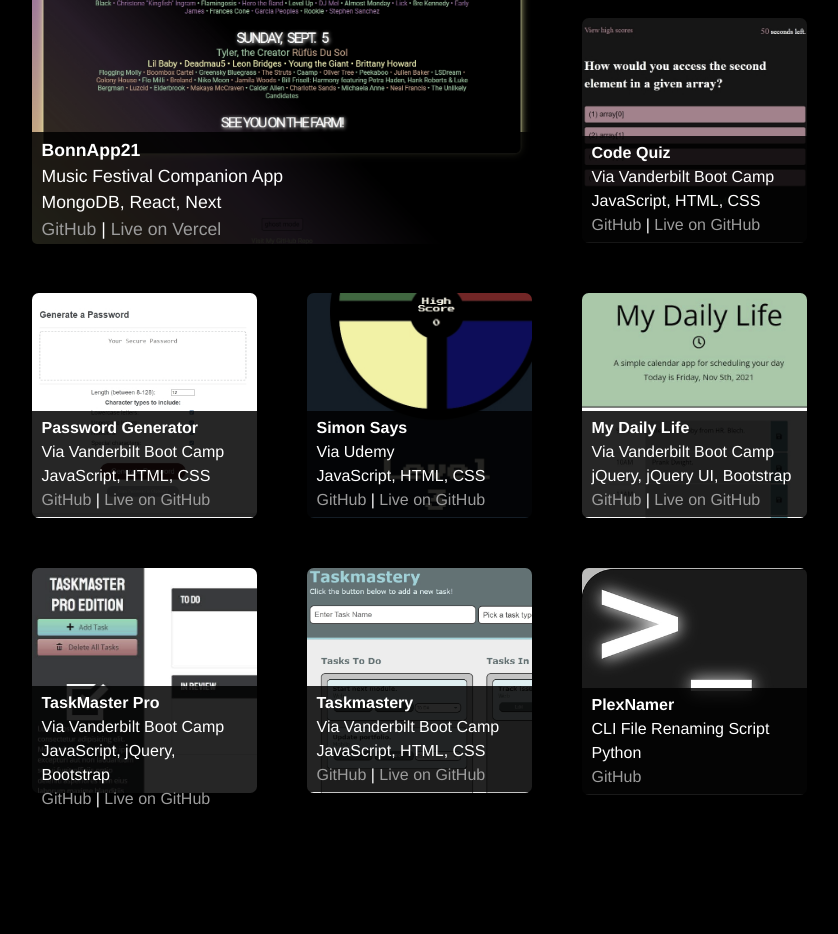
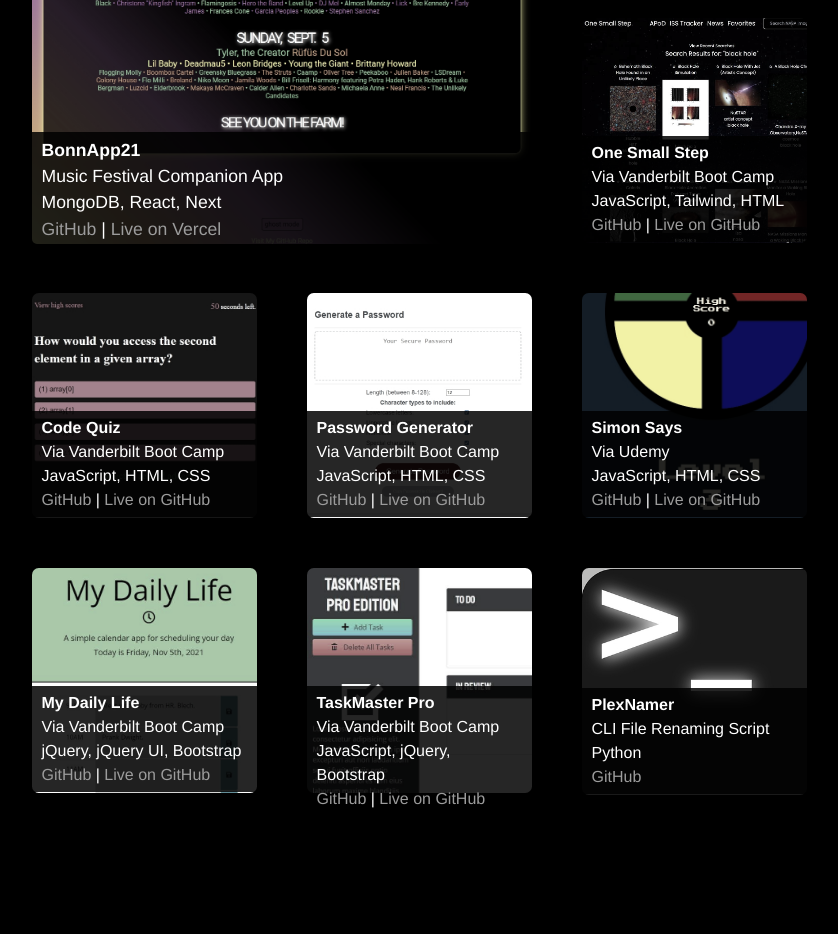
Before and after one commit to branjames117/brans-portfolio, a plain HTML site: page index.html in a window 1280 px wide. Shown: the part 1900-2834 px from the top of the page, without its empty margins (221-1059 px from the left). Drawn offline with Linux system fonts and the light colour scheme.

Commit message:
added project 1 to projects section

```diff
--- a/index.html
+++ b/index.html
@@ -109,6 +109,27 @@
           </div>
           <div class="smaller-project">
             <a
+              href="https://branjames117.github.io/one-small-step/"
+              class="project-link"
+              ><img
+                class="smaller-project-image"
+                src="./assets/images/onesmallstep.jpg"
+                alt="App utilizing NASA's public APIs."
+                title="One Small Step"
+            /></a>
+            <div class="smaller-project-caption">
+              <strong>One Small Step</strong><br />
+              Via Vanderbilt Boot Camp<br />
+              JavaScript, Tailwind, HTML<br />
+              <a href="https://github.com/branjames117/one-small-step">GitHub</a>
+              |
+              <a href="https://branjames117.github.io/one-small-step/"
+                >Live on GitHub</a
+              >
+            </div>
+          </div>
+          <div class="smaller-project">
+            <a
               href="https://branjames117.github.io/code-quizbowl/"
               class="project-link"
               ><img
@@ -212,27 +233,6 @@
               |
               <a
                 href="https://branjames117.github.io/taskmasterpro/"
-                >Live on GitHub</a
-              >
-            </div>
-          </div>
-          <div class="smaller-project">
-            <a
-              href="https://branjames117.github.io/taskmastery/"
-              class="project-link"
-              ><img
-                class="smaller-project-image"
-                src="./assets/images/taskmastery.jpg"
-                alt="App with task management features."
-                title="Taskmastery"
-            /></a>
-            <div class="smaller-project-caption">
-              <strong>Taskmastery</strong><br />
-              Via Vanderbilt Boot Camp<br />
-              JavaScript, HTML, CSS<br />
-              <a href="https://github.com/branjames117/taskmastery">GitHub</a>
-              |
-              <a href="https://branjames117.github.io/taskmastery/"
                 >Live on GitHub</a
               >
             </div>
```
Also changed, not shown: assets/images/onesmallstep.jpg (added).
